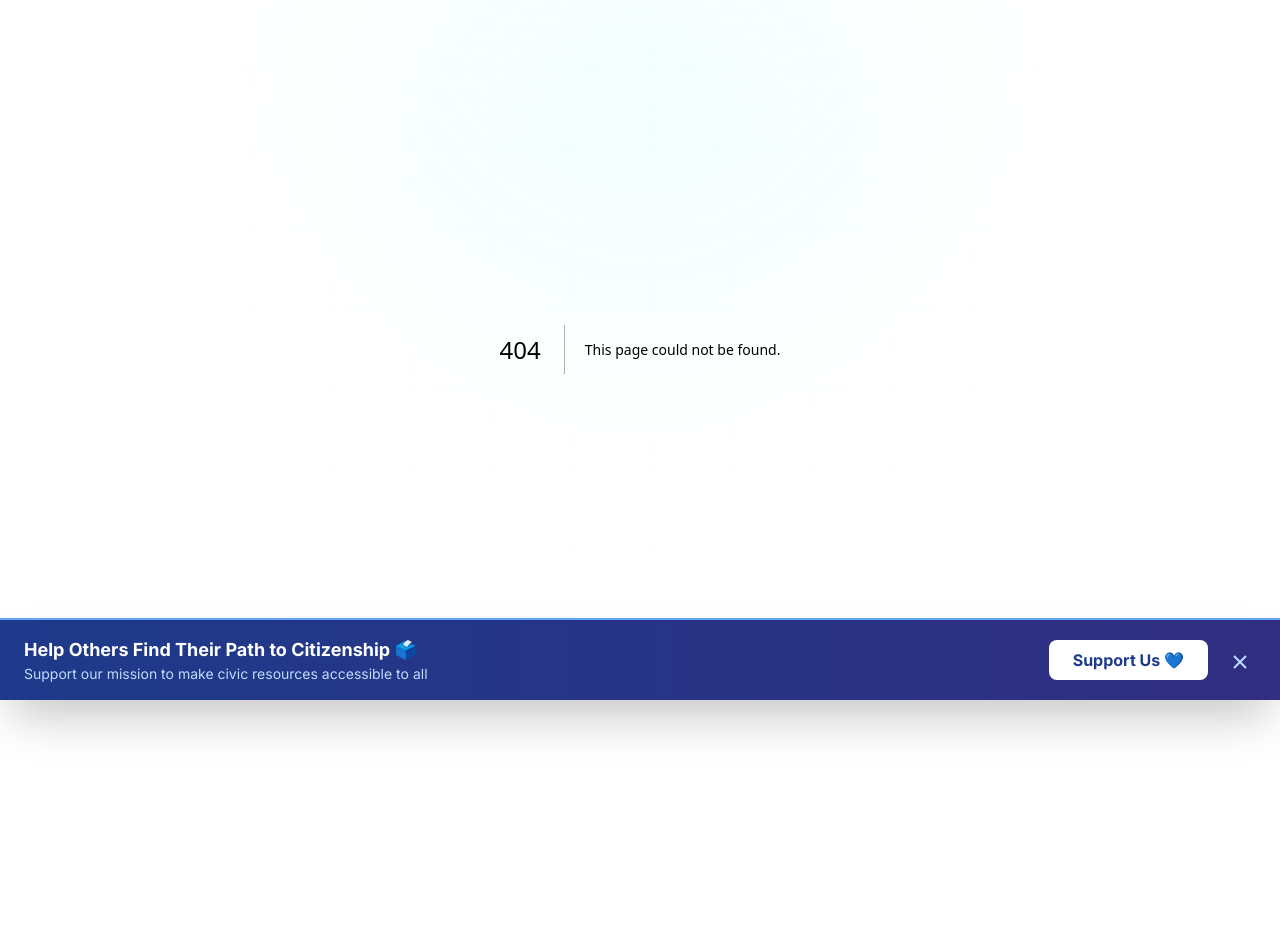
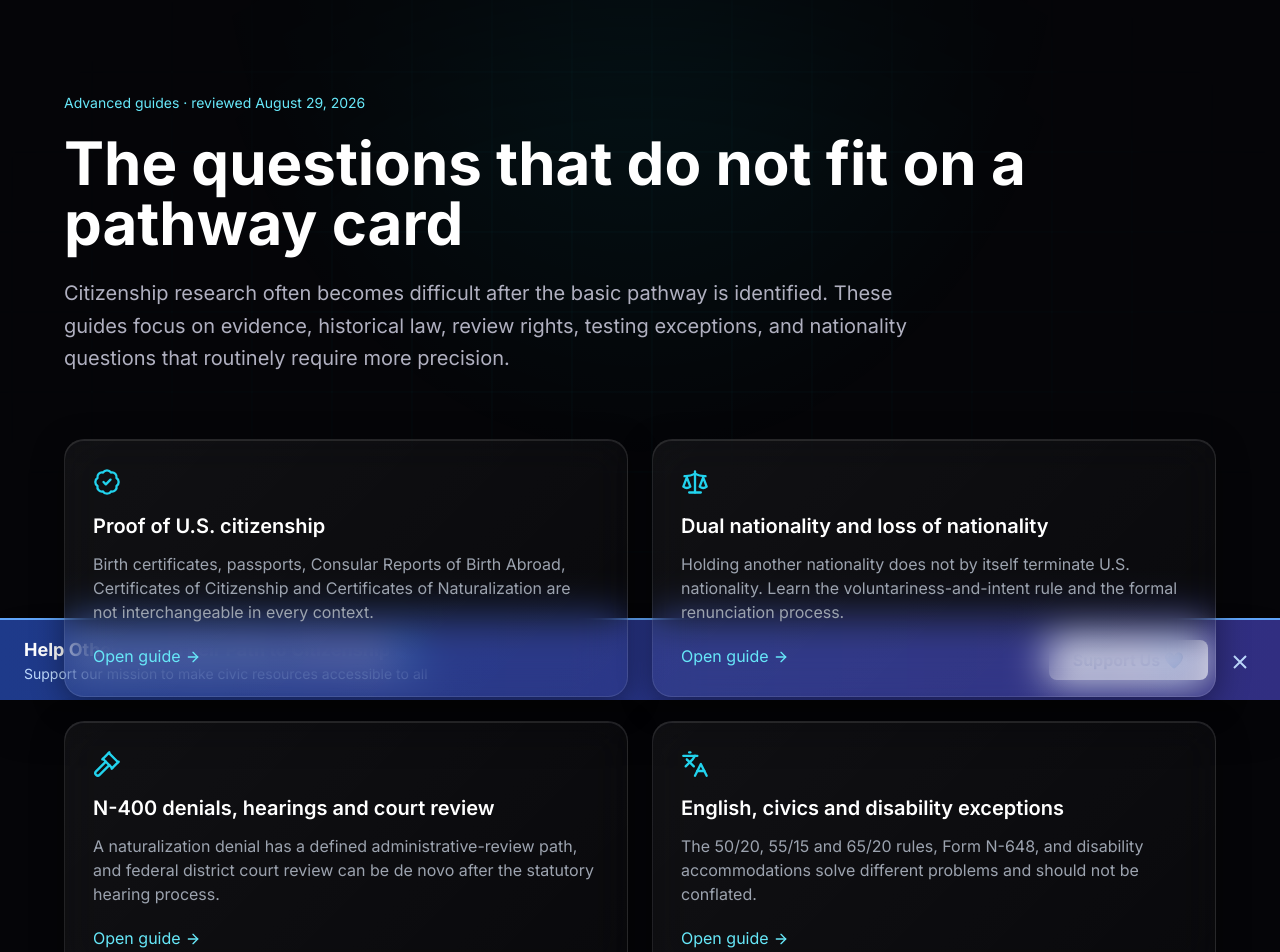
Before and after one commit to weave0/CitizenApproved, a Next.js app: page /topics in a window 1280 px wide. Before the commit this address had no page. Shown: the part 100-1052 px from the top of the page. Before the commit the page ends 849 px from the top, so only its background shows below. Built offline with nearby package versions, Linux system fonts and the light colour scheme.

Commit message:
feat: add advanced citizenship topics hub

```diff
--- /dev/null
+++ b/src/app/topics/page.tsx
@@ -0,0 +1,83 @@
+import Link from 'next/link'
+import { ArrowRight, BadgeCheck, BookOpenCheck, Gavel, History, Languages, Scale } from 'lucide-react'
+import { Navbar } from '@/components/Navbar'
+import { formatReviewDate } from '@/lib/policy/current-policy'
+
+const topics = [
+  {
+    icon: BadgeCheck,
+    title: 'Proof of U.S. citizenship',
+    description: 'Birth certificates, passports, Consular Reports of Birth Abroad, Certificates of Citizenship and Certificates of Naturalization are not interchangeable in every context.',
+    href: '/topics/proof',
+  },
+  {
+    icon: Scale,
+    title: 'Dual nationality and loss of nationality',
+    description: 'Holding another nationality does not by itself terminate U.S. nationality. Learn the voluntariness-and-intent rule and the formal renunciation process.',
+    href: '/topics/dual-nationality',
+  },
+  {
+    icon: Gavel,
+    title: 'N-400 denials, hearings and court review',
+    description: 'A naturalization denial has a defined administrative-review path, and federal district court review can be de novo after the statutory hearing process.',
+    href: '/topics/review',
+  },
+  {
+    icon: Languages,
+    title: 'English, civics and disability exceptions',
+    description: 'The 50/20, 55/15 and 65/20 rules, Form N-648, and disability accommodations solve different problems and should not be conflated.',
+    href: '/topics/exceptions',
+  },
+  {
+    icon: History,
+    title: 'Historical citizenship law',
+    description: 'For many citizenship-through-parent claims, the decisive law is the statute in effect when a birth or later qualifying event occurred—not the statute on the books today.',
+    href: '/topics/historical-law',
+  },
+] as const
+
+export default function TopicsPage() {
+  return (
+    <main className="min-h-screen">
+      <Navbar />
+      <section className="pt-28 md:pt-36 pb-16 px-6">
+        <div className="max-w-6xl mx-auto">
+          <div className="text-sm text-cyan-300 mb-5">Advanced guides · reviewed {formatReviewDate()}</div>
+          <h1 className="text-4xl md:text-6xl font-bold mb-6">The questions that do not fit on a pathway card</h1>
+          <p className="text-xl text-[var(--text-secondary)] max-w-4xl leading-relaxed">Citizenship research often becomes difficult after the basic pathway is identified. These guides focus on evidence, historical law, review rights, testing exceptions, and nationality questions that routinely require more precision.</p>
+        </div>
+      </section>
+
+      <section className="pb-16 px-6">
+        <div className="max-w-6xl mx-auto grid md:grid-cols-2 gap-6">
+          {topics.map((topic) => {
+            const Icon = topic.icon
+            return (
+              <Link key={topic.href} href={topic.href} className="glass-panel p-7 group hover:border-cyan-400/30 transition-colors">
+                <Icon className="w-7 h-7 text-cyan-400 mb-4" />
+                <h2 className="text-xl font-semibold mb-3">{topic.title}</h2>
+                <p className="text-gray-400 mb-5">{topic.description}</p>
+                <span className="text-cyan-300">Open guide <ArrowRight className="inline w-4 h-4" /></span>
+              </Link>
+            )
+          })}
+        </div>
+      </section>
+
+      <section className="py-16 px-6 bg-white/[0.02]">
+        <div className="max-w-6xl mx-auto grid lg:grid-cols-2 gap-8">
+          <div className="glass-panel p-8">
+            <BookOpenCheck className="w-7 h-7 text-green-400 mb-4" />
+            <h2 className="text-2xl font-bold mb-4">Use the governing date</h2>
+            <p className="text-gray-300">Nationality law has changed repeatedly. For citizenship at birth and citizenship through parents, dates can control which statutory conditions apply. The current statute is not automatically the right statute for an older claim.</p>
+          </div>
+          <div className="glass-panel p-8">
+            <Gavel className="w-7 h-7 text-violet-400 mb-4" />
+            <h2 className="text-2xl font-bold mb-4">Use the governing authority</h2>
+            <p className="text-gray-300">USCIS instructions answer filing questions; statutes and regulations define legal elements; courts interpret those authorities. CitizenApproved identifies the type of authority so the reader can tell what a source can actually establish.</p>
+          </div>
+        </div>
+      </section>
+    </main>
+  )
+}
```
